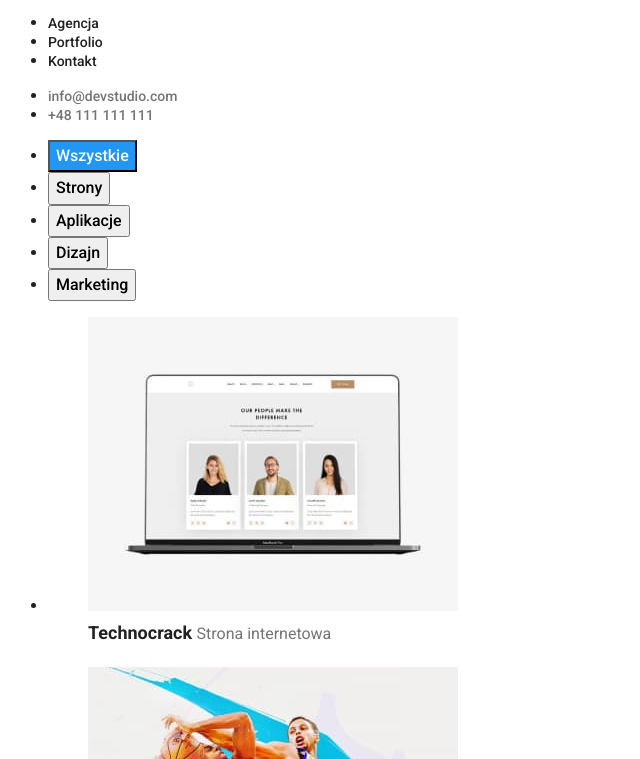
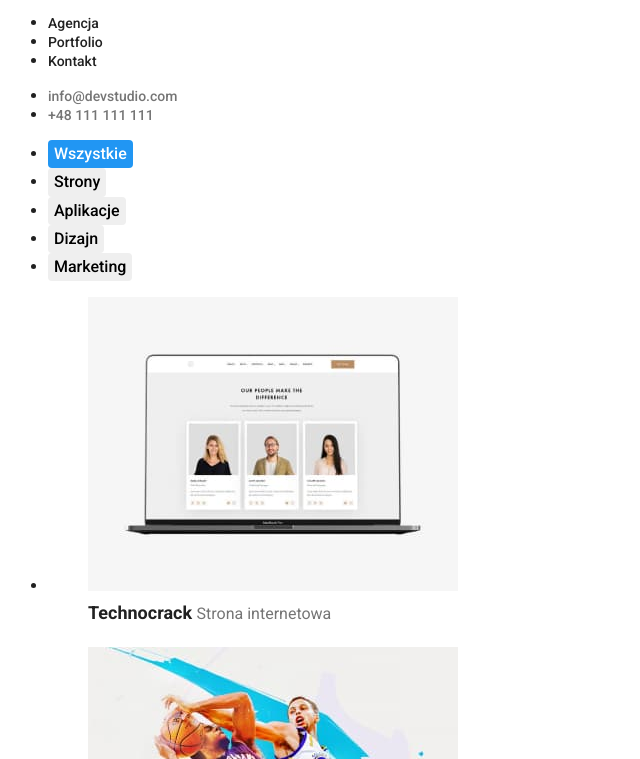
Before and after one commit to maciejfalenski/goit-markup-hw-02, a plain HTML site: page portfolio.html in a window 1280 px wide. Both pictures are taken after a click on the button "Wszystkie". Shown: the part 41-800 px from the top of the page, without its empty margins (0-640 px from the left). Drawn offline with Linux system fonts and the light colour scheme.

Commit message:
update style.css

```diff
--- a/css/style.css
+++ b/css/style.css
@@ -70,6 +70,8 @@ h1 {
   line-height: 1.87;
   cursor: pointer;
   font-family: "Roboto", sans-serif;
+  border: 0px;
+  border-radius: 4px;
 }
 
 h3 {
@@ -152,12 +154,16 @@ address {
   text-align: center;
   cursor: pointer;
   font-family: "Roboto", sans-serif;
+  border-radius: 4px;
+  border: 0px;
 }
 
 .button-text:hover,
 .button-text:focus {
   background-color: var(--hover-color);
   color: #ffffff;
+  border: 0px;
+  border-radius: ;
 }
 
 .project-name {
```
